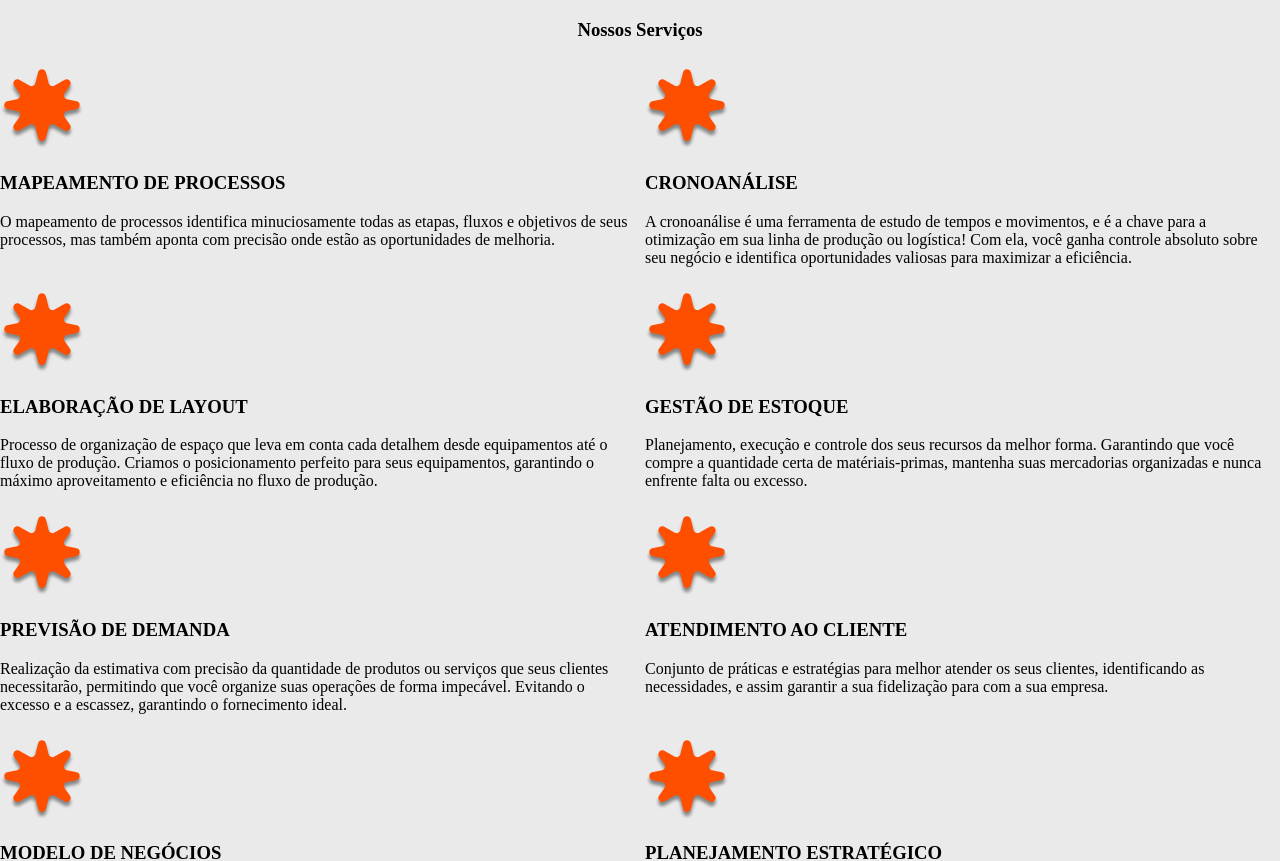
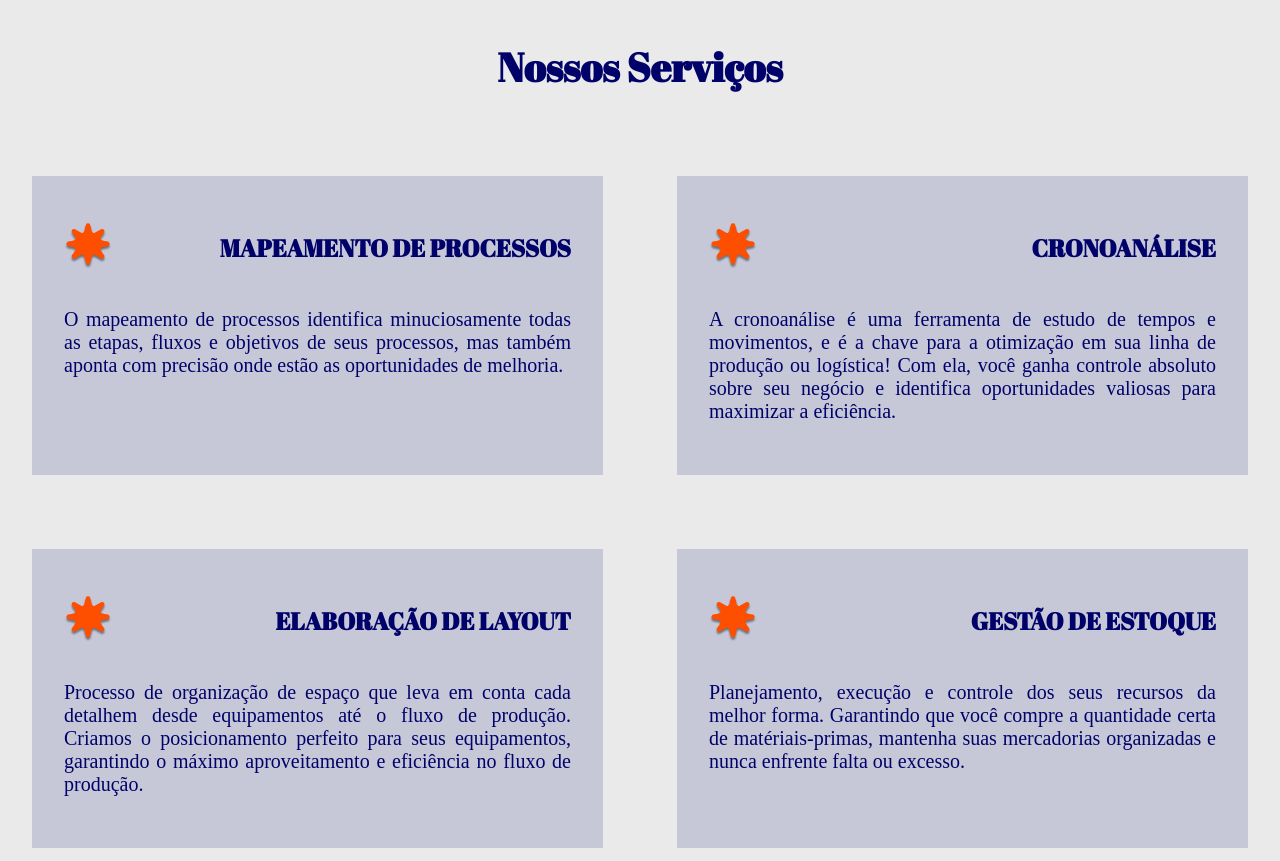
Before and after one commit to Turing-Tecnologia/PROJR, a React (Vite) app in the folder pro-jr/: page / in a window 1280 px wide. Shown: the top 861 px of the page. Built offline with nearby package versions, Linux system fonts and the light colour scheme.

Commit message:
Task 003 ServiceButton component content stylizations

```diff
--- a/pro-jr/index.html
+++ b/pro-jr/index.html
@@ -4,6 +4,10 @@
     <meta charset="UTF-8" />
     <meta name="viewport" content="width=device-width, initial-scale=1.0" />
     <title>PRO JR</title>
+
+    <link rel="preconnect" href="https://fonts.googleapis.com">
+    <link rel="preconnect" href="https://fonts.gstatic.com" crossorigin>
+    <link href="https://fonts.googleapis.com/css2?family=Abril+Fatface&display=swap" rel="stylesheet">
   </head>
   <body>
     <div id="root"></div>
--- a/pro-jr/src/components/ServicesButton/ServicesButton.jsx
+++ b/pro-jr/src/components/ServicesButton/ServicesButton.jsx
@@ -1,18 +1,19 @@
 import { useState } from 'react'
 import StarLogo from '../../assets/ProJr_ServicesStar.png'
+import style from '../ServicesButton/ServicesButton.module.css'
 
 const ServicesButton = ({ ServicesTitle, ServicesContent }) => {
-  const [ExpandServices, setExpandServices] = useState(false)
+  {/*const [ExpandServices, setExpandServices] = useState(false)*/}
   return (
-    <div>
-      <div>
+    <div id='containerServiceBtn' className={style.containerServiceBtn}>
+      <div className={style.ServiceBtnSecon}>
       <a href="#">
-        <img src={StarLogo} alt="Star 10" />
+        <img className={style.ServiceBtnImg} src={StarLogo} alt="Star 10" />
       </a>
-        <h3>{ ServicesTitle }</h3>
+        <h3 className={style.ServiceBtnTitle}>{ ServicesTitle }</h3>
       </div>
       <div>
-        <p>
+        <p className={style.ServiceButtonContent}>
           { ServicesContent }
         </p>
       </div>
--- a/pro-jr/src/components/ServicesButton/ServicesButton.module.css
+++ b/pro-jr/src/components/ServicesButton/ServicesButton.module.css
@@ -0,0 +1,36 @@
+.containerServiceBtn {
+  padding: 2rem;
+  margin: 2rem;
+  background: #C7C8D7;
+}
+
+/*.containerServiceBtn > div {
+
+}*/
+
+.ServiceBtnSecon {
+  display: flex;
+  align-items: center;
+  justify-content: space-between;
+}
+
+.ServiceBtnImg {
+  width: 3rem;
+}
+
+.ServiceBtnTitle {
+  font-family: 'Abril Fatface';
+  color: #00026A;
+  font-size: 24px;
+  font-weight: 600;
+  text-align: center;
+}
+
+.ServiceButtonContent {
+  font-weight: 400;
+  font-size: 20px;
+  color: #00026A;
+  font-weight: 400;
+  text-align: justify;
+
+}
--- a/pro-jr/src/pages/OurServices/OurServices.module.css
+++ b/pro-jr/src/pages/OurServices/OurServices.module.css
@@ -6,14 +6,17 @@
     gap: 10px;
 }
 
-.services > h3 {
-    grid-column: 1 / -1;
-    text-align: center;
-
-}
-
 .services > div:last-child {
     grid-column: 1 / 1;
     justify-self: center;
     border: 1px solid red;
 }
+
+.services > h3 {
+    grid-column: 1 / -1;
+    text-align: center;
+    color: #00026A;
+    font-size: 2.5rem;
+    font-weight: 700;
+    font-family: 'Abril Fatface';
+}
```
